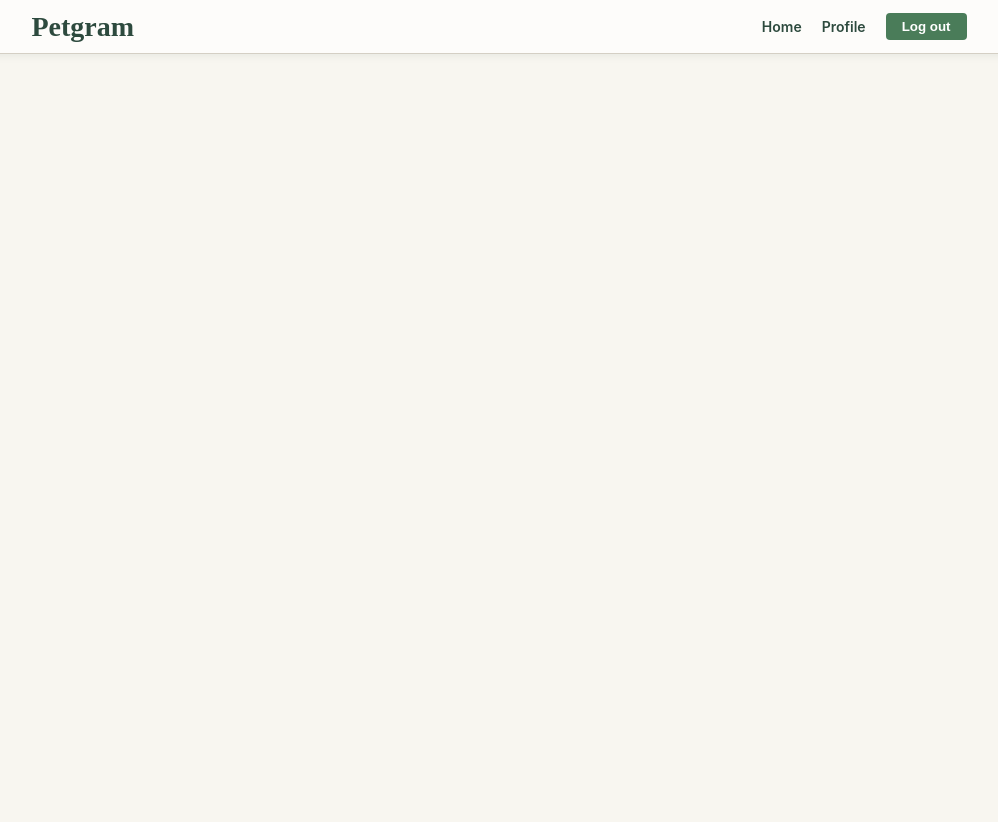
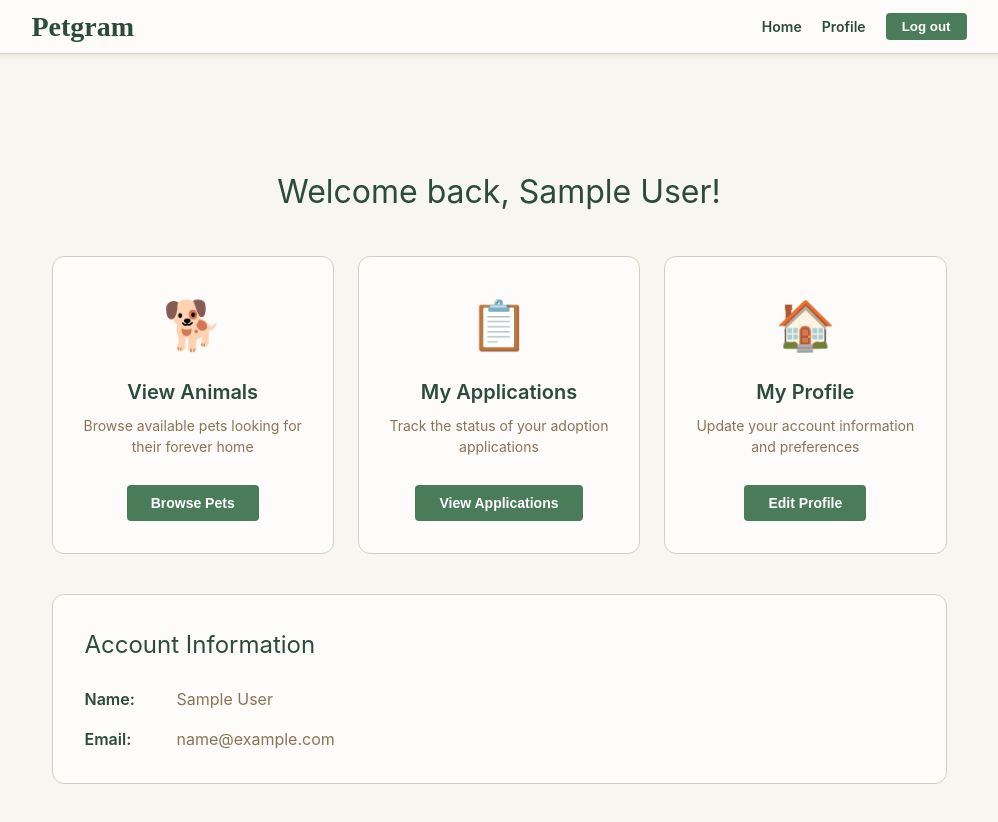
Before and after one commit to Jeong1996/school-project-pet-adoption-app, a React (Create React App) app in the folder frontend/: page /home in a window 1280 px wide. Shown: the whole page, without its empty margins (141-1139 px from the left). Before the commit the page ends 800 px from the top, so only its background shows below. Built offline with nearby package versions, Linux system fonts and the light colour scheme; sample sign-in values are in the browser's storage.

Commit message:
Add homepage with dashboard and admin login

```diff
--- a/frontend/src/App.js
+++ b/frontend/src/App.js
@@ -6,6 +6,7 @@ import Landing from './pages/Landing';
 import Login from './pages/Login';
 import Register from './pages/Register';
 import Profile from './pages/Profile';
+import Home from './pages/Home';
 
 function App() {
   return (
@@ -24,6 +25,14 @@ function App() {
               </PrivateRoute>
             }
           />
+          <Route
+            path="/home"
+            element={
+              <PrivateRoute>
+                <Home />
+              </PrivateRoute>
+            }
+          />
         </Routes>
       </Router>
     </AuthProvider>
--- a/frontend/src/components/Navbar.js
+++ b/frontend/src/components/Navbar.js
@@ -7,11 +7,11 @@ function Navbar() {
   return (
     <nav className="navbar">
       <div className="navbar-content">
-        <Link to="/" className="nav-logo">Petgram</Link>
+        <Link to={user ? "/home" : "/"} className="nav-logo">Petgram</Link>
         <div className="nav-links">
           {user ? (
             <>
-              <Link to="/">Home</Link>
+              <Link to="/home">Home</Link>
               <Link to="/profile">Profile</Link>
               <button onClick={logout} className="nav-btn-primary" style={{ border: 'none', cursor: 'pointer' }}>Log out</button>
             </>
--- a/frontend/src/index.css
+++ b/frontend/src/index.css
@@ -227,6 +227,25 @@ body {
   cursor: not-allowed;
 }
 
+.btn-secondary {
+  width: 100%;
+  padding: 8px;
+  font-size: 14px;
+  font-weight: 600;
+  color: var(--nature-green);
+  background: transparent;
+  border: 1px solid var(--nature-green);
+  border-radius: 4px;
+  cursor: pointer;
+  transition: all 0.2s;
+  margin-top: 8px;
+}
+
+.btn-secondary:hover {
+  background: var(--nature-green);
+  color: white;
+}
+
 /* Links */
 .auth-link {
   color: var(--nature-green);
@@ -389,6 +408,104 @@ body {
   color: var(--nature-earth);
 }
 
+/* Home Page */
+.home {
+  max-width: 935px;
+  margin: 0 auto;
+  padding: 84px 20px 40px;
+  width: 100%;
+}
+
+.home-header {
+  text-align: center;
+  margin-bottom: 40px;
+}
+
+.home-header h1 {
+  font-size: 32px;
+  font-weight: 400;
+  color: var(--nature-dark);
+}
+
+.dashboard-grid {
+  display: grid;
+  grid-template-columns: repeat(auto-fit, minmax(250px, 1fr));
+  gap: 24px;
+  margin-bottom: 40px;
+}
+
+.dashboard-card {
+  background: var(--nature-cream-light);
+  border: 1px solid var(--nature-border);
+  border-radius: 12px;
+  padding: 32px 24px;
+  text-align: center;
+  transition: transform 0.2s, box-shadow 0.2s;
+}
+
+.dashboard-card:hover {
+  transform: translateY(-4px);
+  box-shadow: 0 8px 24px rgba(45, 74, 62, 0.12);
+}
+
+.card-icon {
+  font-size: 48px;
+  margin-bottom: 16px;
+}
+
+.dashboard-card h3 {
+  font-size: 20px;
+  font-weight: 600;
+  margin-bottom: 8px;
+  color: var(--nature-dark);
+}
+
+.dashboard-card p {
+  font-size: 14px;
+  color: var(--nature-earth);
+  margin-bottom: 20px;
+}
+
+.dashboard-card .btn-primary {
+  width: auto;
+  padding: 10px 24px;
+}
+
+.account-section {
+  background: var(--nature-cream-light);
+  border: 1px solid var(--nature-border);
+  border-radius: 12px;
+  padding: 32px;
+}
+
+.account-section h2 {
+  font-size: 24px;
+  font-weight: 400;
+  margin-bottom: 24px;
+  color: var(--nature-dark);
+}
+
+.account-details {
+  display: flex;
+  flex-direction: column;
+  gap: 16px;
+}
+
+.account-item {
+  display: flex;
+  gap: 12px;
+}
+
+.account-item .label {
+  font-weight: 600;
+  color: var(--nature-dark);
+  min-width: 80px;
+}
+
+.account-item .value {
+  color: var(--nature-earth);
+}
+
 /* Responsive */
 @media (max-width: 768px) {
   .navbar-content {
--- /dev/null
+++ b/frontend/src/pages/Home.js
@@ -0,0 +1,54 @@
+import { useAuth } from '../context/AuthContext';
+
+function Home() {
+  const { user } = useAuth();
+
+  return (
+    <div className="main-container">
+      <div className="home">
+        <div className="home-header">
+          <h1>Welcome back, {user?.name}!</h1>
+        </div>
+
+        <div className="dashboard-grid">
+          <div className="dashboard-card">
+            <div className="card-icon">🐕</div>
+            <h3>View Animals</h3>
+            <p>Browse available pets looking for their forever home</p>
+            <button className="btn-primary">Browse Pets</button>
+          </div>
+
+          <div className="dashboard-card">
+            <div className="card-icon">📋</div>
+            <h3>My Applications</h3>
+            <p>Track the status of your adoption applications</p>
+            <button className="btn-primary">View Applications</button>
+          </div>
+
+          <div className="dashboard-card">
+            <div className="card-icon">🏠</div>
+            <h3>My Profile</h3>
+            <p>Update your account information and preferences</p>
+            <button className="btn-primary" onClick={() => window.location.href = '/profile'}>Edit Profile</button>
+          </div>
+        </div>
+
+        <div className="account-section">
+          <h2>Account Information</h2>
+          <div className="account-details">
+            <div className="account-item">
+              <span className="label">Name:</span>
+              <span className="value">{user?.name}</span>
+            </div>
+            <div className="account-item">
+              <span className="label">Email:</span>
+              <span className="value">{user?.email}</span>
+            </div>
+          </div>
+        </div>
+      </div>
+    </div>
+  );
+}
+
+export default Home;
--- a/frontend/src/pages/Login.js
+++ b/frontend/src/pages/Login.js
@@ -9,7 +9,8 @@ function Login() {
   });
   const [errors, setErrors] = useState({});
   const [error, setError] = useState('');
-  const { login } = useAuth();
+  const [isAdmin, setIsAdmin] = useState(false);
+  const { login, adminLogin } = useAuth();
   const navigate = useNavigate();
 
   const validate = () => {
@@ -32,8 +33,12 @@ function Login() {
     }
 
     try {
-      await login(formData.email, formData.password);
-      navigate('/');
+      if (isAdmin) {
+        await adminLogin(formData.email, formData.password);
+      } else {
+        await login(formData.email, formData.password);
+      }
+      navigate('/home');
     } catch (err) {
       setError(err.response?.data?.error || 'Login failed');
     }
@@ -48,9 +53,9 @@ function Login() {
     <div className="main-container">
       <div className="landing">
         <div className="hero-content">
-          <div className="auth-form">
+            <div className="auth-form">
             <h2>Petgram</h2>
-            <p>Log in to see photos of your future pet</p>
+            <p>{isAdmin ? 'Admin Login' : 'Log in to see photos of your future pet'}</p>
             {error && <div className="form-error">{error}</div>}
             <form onSubmit={handleSubmit}>
               <div className="input-group">
@@ -80,6 +85,14 @@ function Login() {
             <p className="auth-switch">
               <Link to="/register" className="auth-link">Sign up</Link>
             </p>
+            <div className="divider"><span>or</span></div>
+            <button
+              type="button"
+              className="btn-secondary"
+              onClick={() => setIsAdmin(!isAdmin)}
+            >
+              {isAdmin ? 'Switch to User Login' : 'Login as Admin'}
+            </button>
           </div>
         </div>
       </div>
```
Also changed, not shown: frontend/public/index.html (+2 -2 lines), 1 other file (tests, documents, lock files or other folders).
